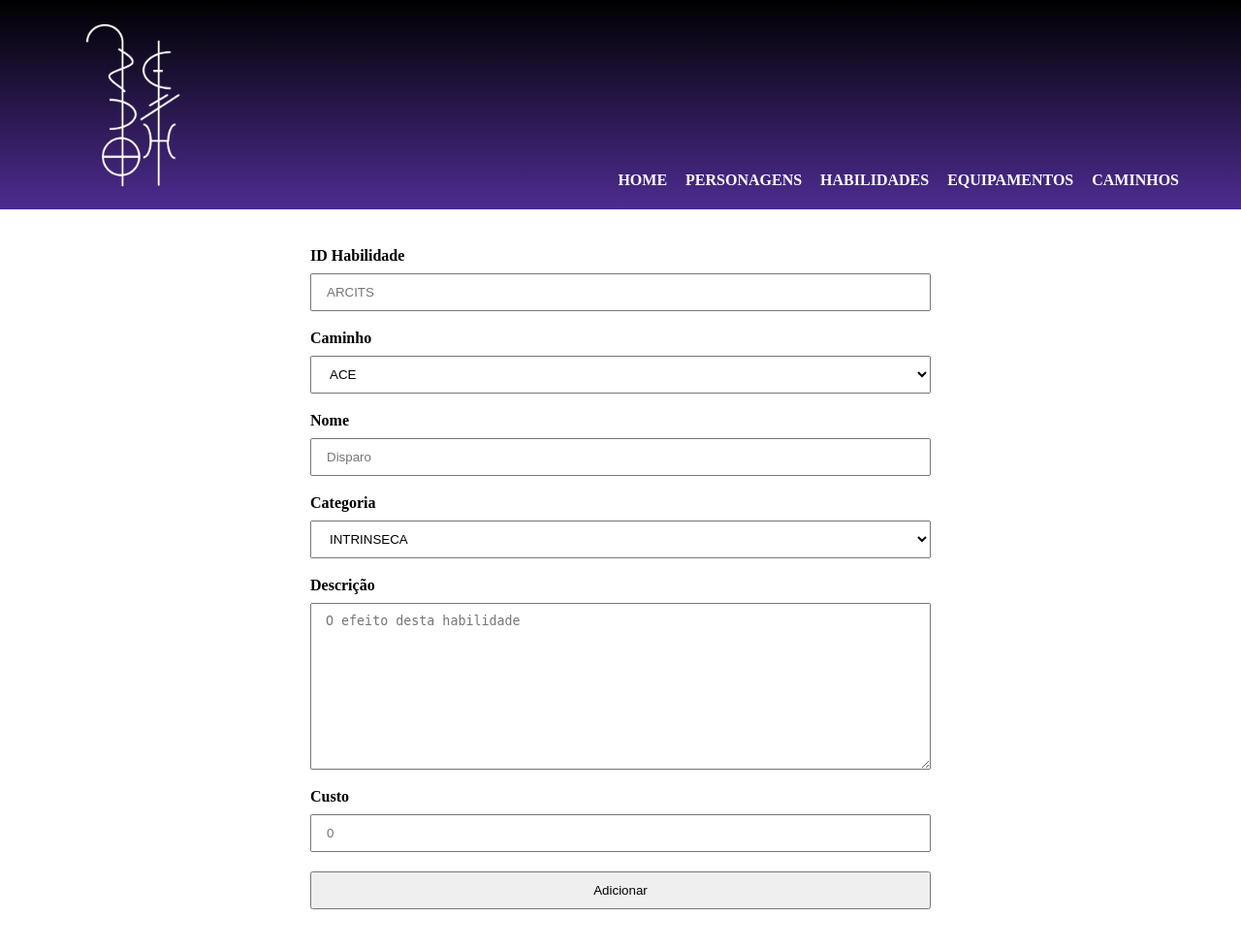
After one commit to viniciusvianna/alther-background, a Flask app: page /skills in a window 1280 px wide. The commit adds this page. Shown: the whole page at 97% size. Run offline with Flask 2, Linux system fonts and the light colour scheme.

Commit message:
Updated style for add skills screen

```diff
--- a/control/navigation.py
+++ b/control/navigation.py
@@ -6,3 +6,14 @@ app = Flask(__name__, template_folder="../templates", static_folder="../static")
 @app.route('/')
 def index():
     return render_template('index.html')
+
+
+@app.route('/skills')
+def skills():
+    paths = {"ACE": "ACE", "AQU": "ÁQUILA", "ARA": "ARAUTO", "ARC": "ARCANTE", "BAR": "BARDO", "CHE": "CHEVALIER",
+             "CRU": "CRUZADO", "DRU": "DRUIDA", "ENC": "ENCANTADOR", "EVO": "EVOCADOR", "GUN": "GUNSLINGER",
+             "HAS": "HASSASSIN", "ILU": "ILUSIONISTA", "KAL": "KALINIER", "LAN": "LANCET", "MON": "MONGE",
+             "NEB": "NÉBULO", "PAL": "PALADINO", "PHA": "PHASER", "SHE": "SHEPIAN", "TEC": "TECNOCLASTA",
+             "TIM": "TIMESEER", "VAL": "VALETE", "VIB": "VIBRATA"}
+    categories = ['INTRINSECA', 'PADRAO', 'SUPORTE', 'REACAO', 'MOVIMENTO', 'PERFEITA']
+    return render_template('skills.html', categories=categories, paths=paths)
--- a/static/style.css
+++ b/static/style.css
@@ -36,8 +36,34 @@
 }
 
 .h-welcome {
-    font-size: 24px;
+    font-size: large;
     font-weight: bold;
     text-align: center;
     margin-top: 15px;
 }
+
+/* Style for forms that add entries to the database */
+
+.d-add-entry {
+    width: fit-content;
+    margin: 0 auto;
+}
+
+.f-add-entry {
+    margin: 40px 0;
+}
+
+.f-add-entry label {
+    display: block;
+    font-size: medium;
+    font-weight: bold;
+    margin: 0 0 10px;
+}
+
+.f-add-entry > input, select, textarea {
+    display: block;
+    margin: 0 0 20px;
+    padding: 10px 15px;
+    width: 50vw;
+    box-sizing: border-box;
+}
--- /dev/null
+++ b/templates/skills.html
@@ -0,0 +1,31 @@
+{% extends "template.html" %}
+{% block content %}
+    <main>
+        <div class="d-add-entry">
+            <form action="/add-skill" method="post" class="f-add-entry">
+                <label for="id-skill">ID Habilidade</label>
+                <input type="text" id="id-skill" placeholder="ARCITS">
+                <label for="id-path">Caminho</label>
+                <select id="id-path">
+                    {% for path in paths.items() %}
+                        <option value="{{ path[0] }}">{{ path[1] }}</option>
+                    {% endfor %}
+                </select>
+                <label for="name-skill">Nome</label>
+                <input type="text" id="name-skill" placeholder="Disparo">
+                <label for="category-skill">Categoria</label>
+                <select id="category-skill">
+                    {% for category in categories %}
+                        <option value="{{ category }}">{{ category }}</option>
+                    {% endfor %}
+                </select>
+                <label for="description-skill">Descrição</label>
+                <textarea id="description-skill" cols="70" rows="10"
+                    placeholder="O efeito desta habilidade"></textarea>
+                <label for="cost-skill">Custo</label>
+                <input type="number" id="cost-skil" placeholder="0">
+                <input type="submit" value="Adicionar">
+            </form>
+        </div>
+    </main>
+{% endblock %}
```
